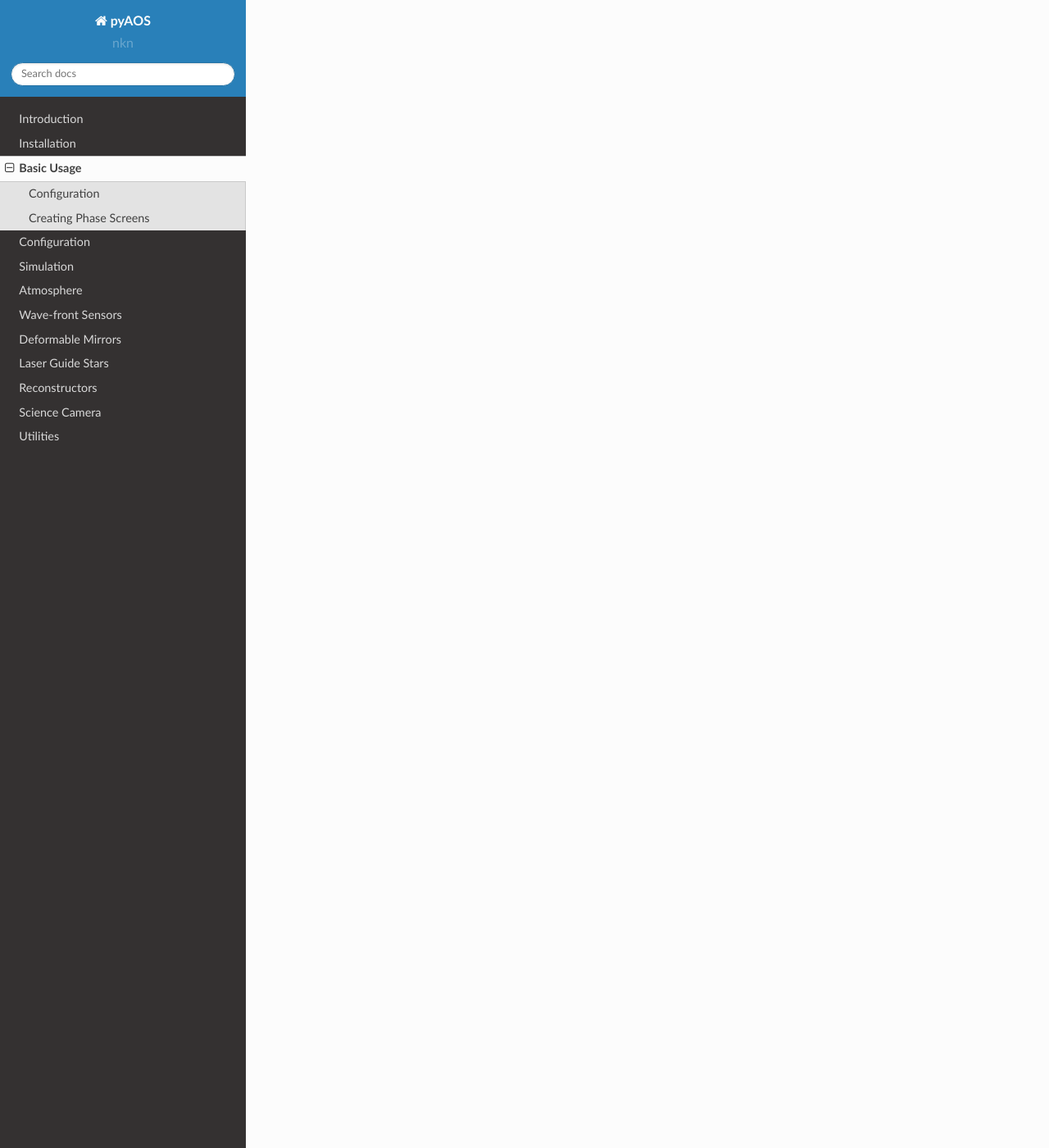
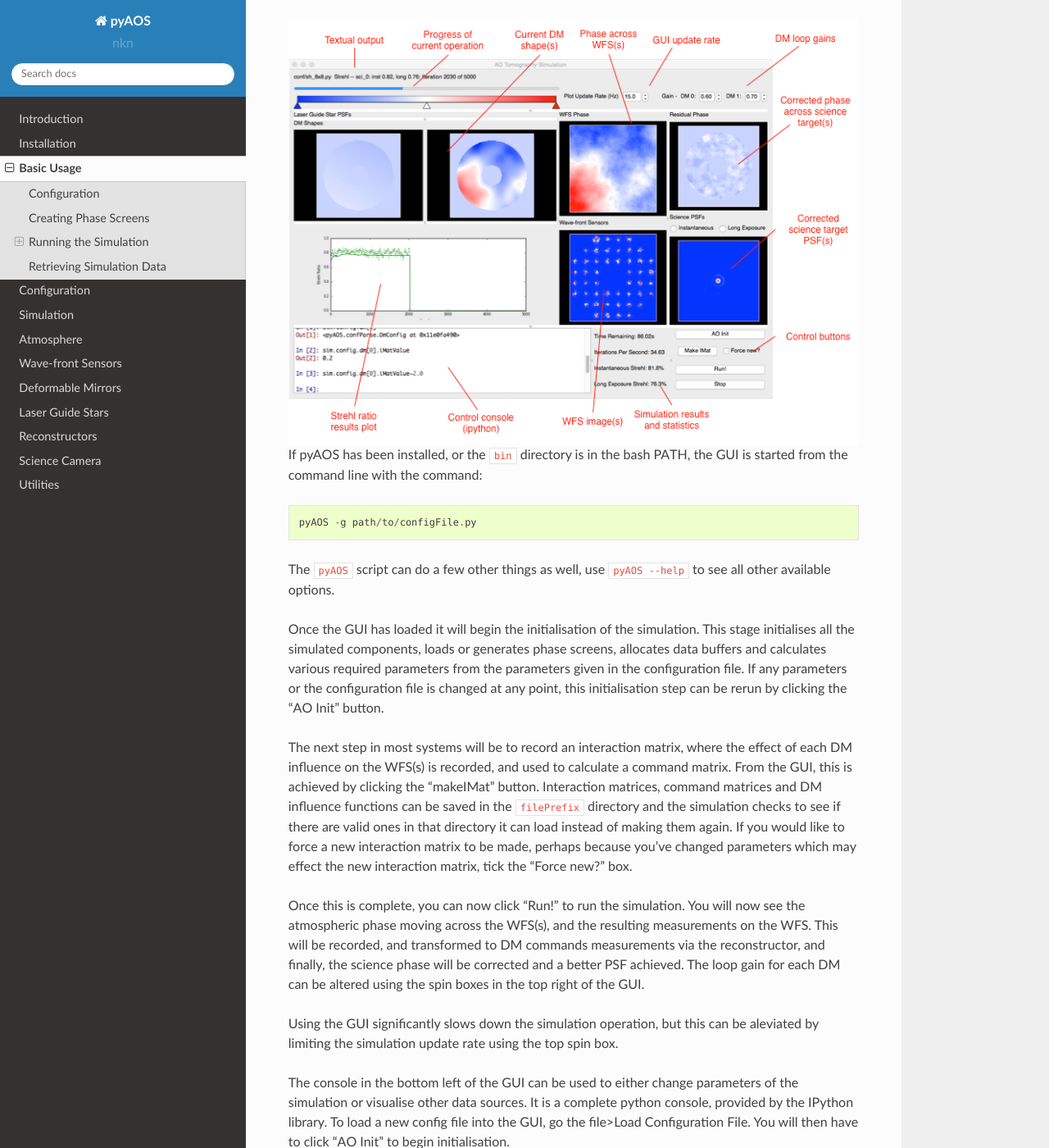
Before and after one commit to AOtools/soapy, a Sphinx documentation site: the page built from doc/source/basicUsage.rst, in a window 1280 px wide and 1400 px high, scrolled down 2082 px. Shown: the whole window at 82% size. Built offline with Sphinx 7.4.7 and the Read the Docs theme 2.0.0, drawn with Linux system fonts in a browser that asks for light colours; pages that are not in the unit, such as notebooks, are missing from menus; some of the changed text lies outside the part shown.

Commit message:
added more to tutorial in Docs

```diff
--- a/doc/source/basicUsage.rst
+++ b/doc/source/basicUsage.rst
@@ -1,3 +1,5 @@
+
+
 Basic Usage
 ***********
 
@@ -24,4 +26,69 @@ Creating Phase Screens
 
 For most applications of PyAOS, some randomly generated phase screens are required. These can either be created just before the simulation begins, during the initialisation phase, or some existing screens can be specified for the simulation to use. To generate new phase screens with the parameters specified in ``Atmosphere`` each time the simulation is run, set the ``Atmosphere`` parameter, ``newScreens`` to ``True``.
 
+.. image:: imgs/phaseScreen.png
+        :align: center
+
 If instead you wish to used existing phase screens, provide the path to, and filename of each sreen in the ``screenNames`` parameter as a list. Screens specified to be loaded must be saved as FITS files, where each file contains a single, 2 dimensional phase screen. The simulation will largely trust that the screen parameters are valid, so other parameters in the ``Atmosphere`` group, such as the ``wholeScreenSize``, ``r0`` and ``L0`` may be discounted. If you would like the simulation to be able to scale your phase screens such that they adhere to the ``r0`` and ``screenStrength`` values set in the configuration file, then the FITS file header must contain a parameter ``R0`` which is expressed in units of phase pixels.
+
+Running the Simulation
+----------------------
+
+Once all the configuration parameters have been set, and you have decided how whether to load or generate phase screens, the simulation is ready to be run. This can be either from the GUI, the command line or from a script.
+
+Graphical User Interface
+^^^^^^^^^^^^^^^^^^^^^^^^
+
+When running PyAOS configurations for the first time it can be a good idea to run them in the GUI to sure that components look to be operating as expected. The GUI is shown below running a simple SCAO case, with a tip-tilt mirror and a stack array DM.
+
+.. image:: imgs/annotatedGUI.png
+    :align: center
+
+If pyAOS has been installed, or the ``bin`` directory is in the bash PATH, the GUI is started from the command line with the command::
+
+    pyAOS -g path/to/configFile.py
+
+The ``pyAOS`` script can do a few other things as well, use ``pyAOS --help`` to see all other available options.
+
+Once the GUI has loaded it will begin the initialisation of the simulation. This stage initialises all the simulated components, loads or generates phase screens, allocates data buffers and calculates various required parameters from the parameters given in the configuration file. If any parameters or the configuration file is changed at any point, this initialisation step can be rerun by clicking the "AO Init" button.
+
+The next step in most systems will be to record an interaction matrix, where the effect of each DM influence on the WFS(s) is recorded, and used to calculate a command matrix. From the GUI, this is achieved by clicking the "makeIMat" button. Interaction matrices, command matrices and DM influence functions can be saved in the ``filePrefix`` directory and the simulation checks to see if there are valid ones in that directory it can load instead of making them again. If you would like to force a new interaction matrix to be made, perhaps because you've changed parameters which may effect the new interaction matrix, tick the "Force new?" box.
+
+Once this is complete, you can now click "Run!" to run the simulation. You will now see the atmospheric phase moving across the WFS(s), and the resulting measurements on the WFS. This will be recorded, and transformed to DM commands measurements via the reconstructor, and finally, the science phase will be corrected and a better PSF achieved. The loop gain for each DM can be altered using the spin boxes in the top right of the GUI.
+
+Using the GUI significantly slows down the simulation operation, but this can be aleviated by limiting the simulation update rate using the top spin box.
+
+The console in the bottom left of the GUI can be used to either change parameters of the simulation or visualise other data sources. It is a complete python console, provided by the IPython library. To load a new config file into the GUI, go the file>Load Configuration File. You will then have to click "AO Init" to begin initialisation.
+
+Command Line and Scripting
+^^^^^^^^^^^^^^^^^^^^^^^^^^
+
+To run the simulation from the command line, either use ::
+
+    pyAOS -i /path/to/configFile.py
+
+which will initialise the simulation before dropping you into an interaction ipython prompt, or simply start or python interpretter of choice and run ::
+
+    import pyAOS                                #Imports python library
+    sim = pyAOS.Sim("/path/to/configFile.py")   #Loads the configuration file
+    sim.aoinit()                                #Initialised all AO simulated objects
+
+The above code would also be used in scripts to run the simulation.
+
+To measure the interaction matrix run::
+
+    sim.aoinit()
+
+or::
+    sim.aoinit(forceNew=True)
+
+if you'd like to force the creation of interaction matrices, command matrices and DM influence functions.
+
+Once complete, you're now ready to run the simulation with::
+
+    sim.aoloop()
+
+You should now see a rolling counter of the frame number and current Strehl ratio of each science target.
+
+Retrieving Simulation Data
+--------------------------
--- a/doc/source/conf.py
+++ b/doc/source/conf.py
@@ -74,6 +74,7 @@ master_doc = 'index'
 # General information about the project.
 project = u'pyAOS'
 copyright = u'2015, Andrew Reeves'
+
 
 # The version info for the project you're documenting, acts as replacement for
 # |version| and |release|, also used in various other places throughout the
```
Also changed, not shown: doc/source/imgs/annotatedGUI.png (added), doc/source/imgs/phaseScreen.png (added), 2 other files.
